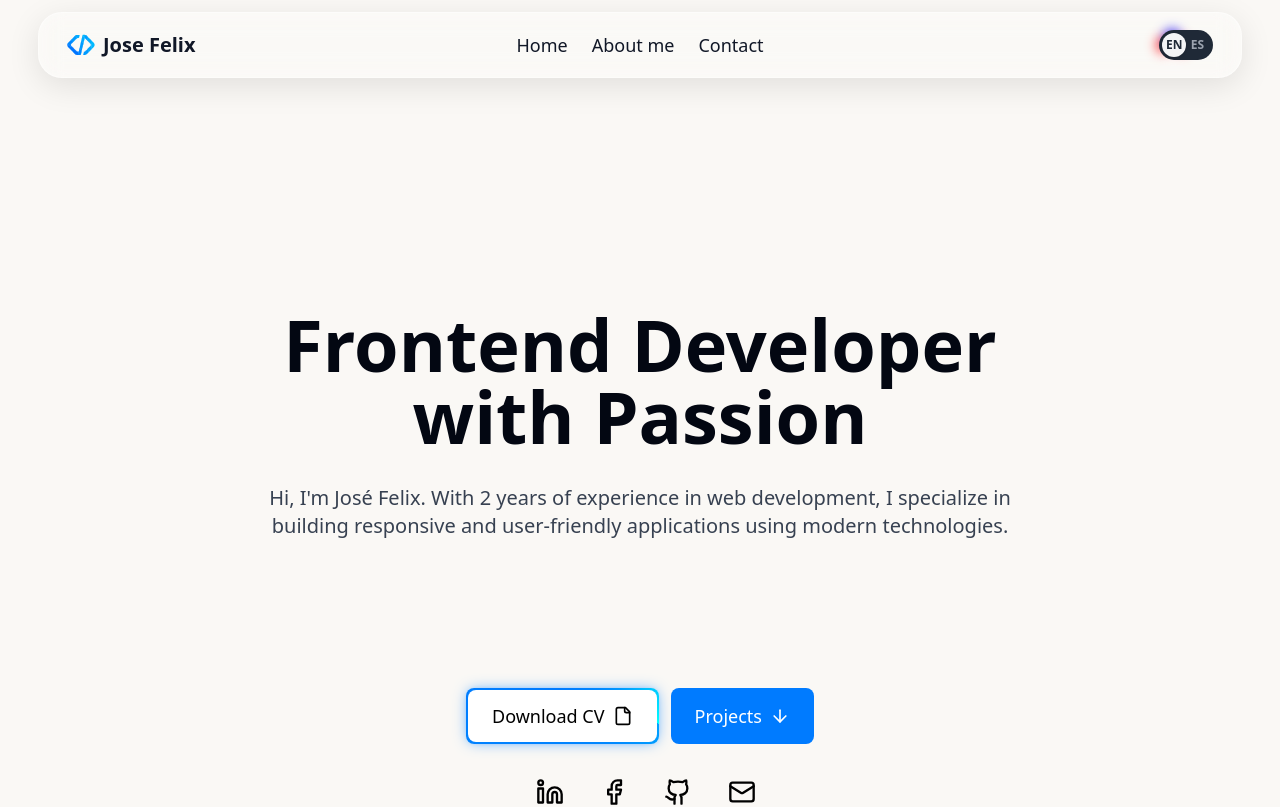
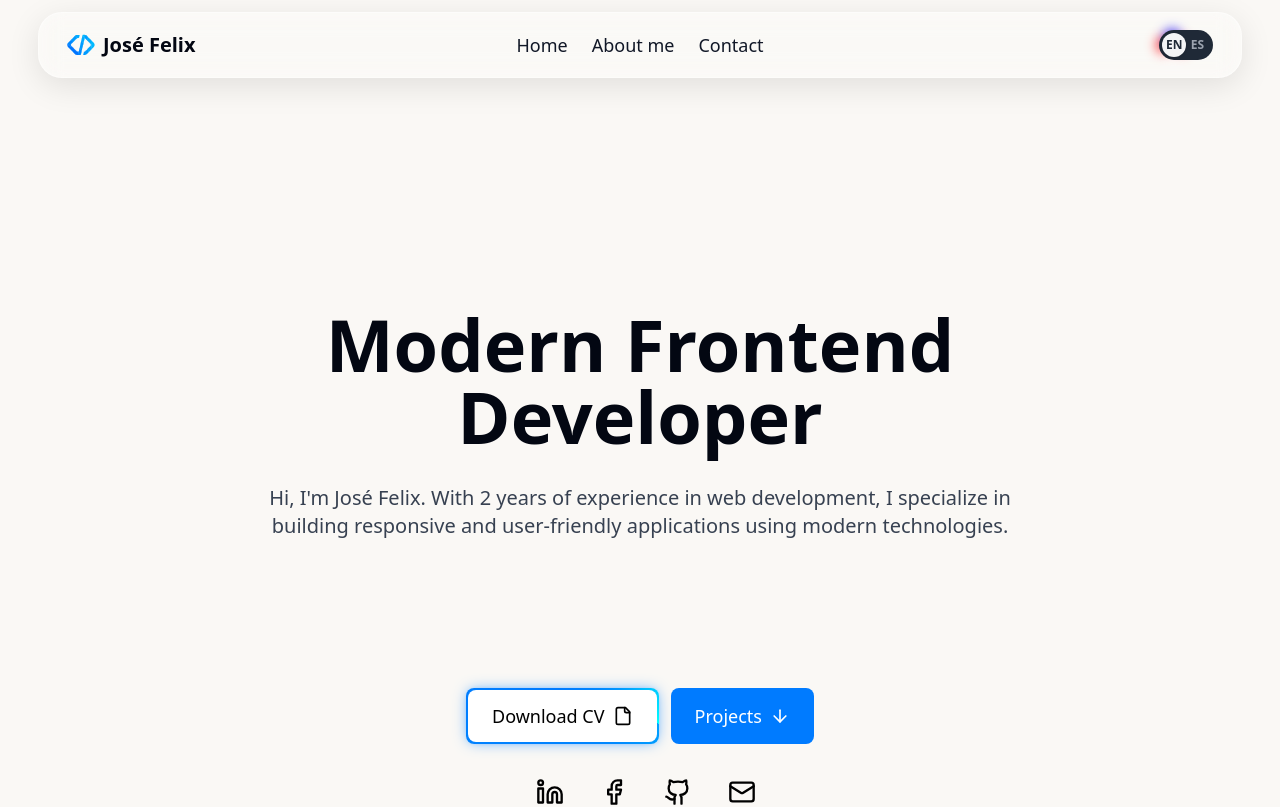
Before and after one commit to FelixCodex/Portfolio, a React (Vite) app: page / in a window 1280 px wide. Shown: the top 807 px of the page. Built offline with nearby package versions, Linux system fonts and the light colour scheme.

Commit message:
fix: Update header name to include accented character and adjust hero title for clarity

```diff
--- a/src/components/Header.tsx
+++ b/src/components/Header.tsx
@@ -49,7 +49,9 @@ export function Header() {
 					<div className='w-full relative flex justify-center h-16'>
 						<div className='flex absolute left-0 top-[calc(50%-0.875rem)] items-center gap-2 name-logo'>
 							<Logo className='h-7 w-7'></Logo>
-							<span className='text-xl font-bold'>Jose Felix</span>
+							<span className='text-gray-950 text-xl font-bold'>
+								José Felix
+							</span>
 						</div>
 						<div className='flex items-center gap-6 links-mobile'>
 							<p
--- a/src/components/Hero.tsx
+++ b/src/components/Hero.tsx
@@ -14,7 +14,7 @@ export function Hero() {
 		<section className='bg-[--bg_pri] min-h-screen'>
 			<div className='sect-container mx-auto flex h-full flex-col items-center px-4 hidder'>
 				<div className='max-w-[51.125rem] pt-[37%] pb-[15.68%] md:pt-[26.26%] md:pb-[12.68%] px-4 flex items-center gap-8 flex-col'>
-					<h1 className='text-5xl sm:text-6xl md:text-7xl font-bold text-center text-gray-950'>
+					<h1 className='text-4xl min-[560px]:text-5xl sm:text-6xl md:text-7xl font-bold text-center text-gray-900 md:text-gray-950'>
 						{HERO.TITLE[language]}
 					</h1>
 					<p className='text-lg md:text-xl font-medium text-center text-gray-700'>
--- a/src/const.tsx
+++ b/src/const.tsx
@@ -5,8 +5,8 @@ export const PAGES = {
 };
 export const HERO = {
 	TITLE: {
-		es: 'Desarrollador Frontend con mucha Pasión',
-		en: 'Frontend Developer with Passion',
+		es: 'Desarrollador Frontend Moderno',
+		en: 'Modern Frontend Developer',
 	},
 	DESCRIPTION: {
 		es: 'Hola, soy José Felix. Con 2 años de experiencia en desarrollo web, me especializo en crear aplicaciones responsivas e intuitivas con tecnologías modernas.',
```
